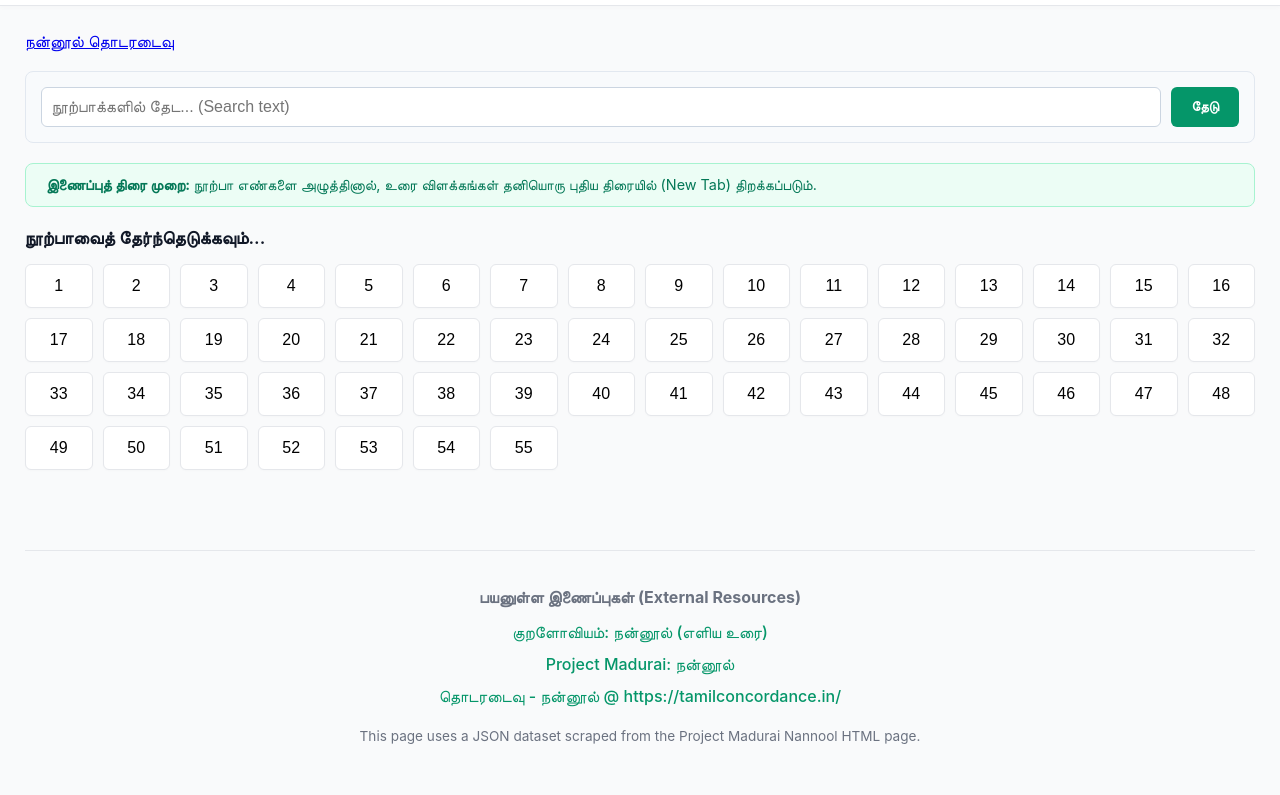
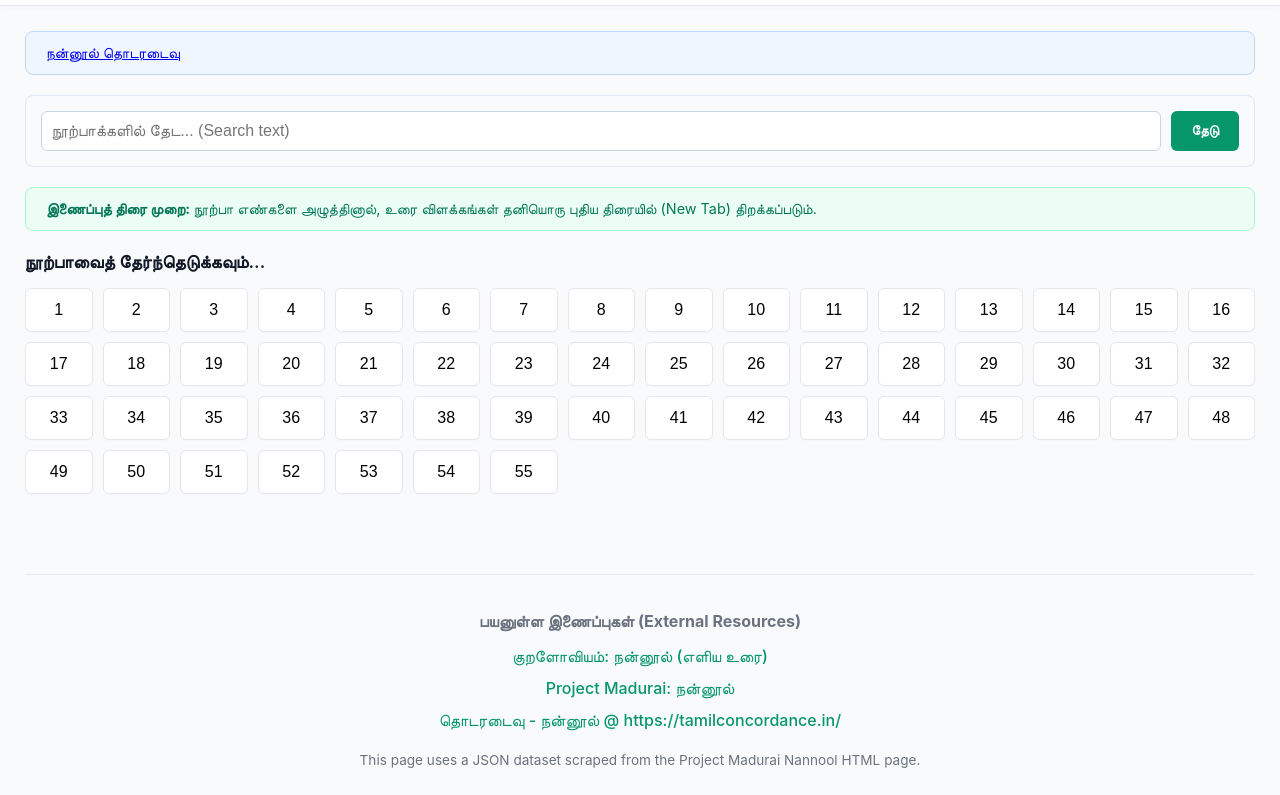
Before and after one commit to sundararajana/nannool, a plain HTML site: page index.html in a window 1280 px wide. Shown: the part 62-857 px from the top of the page. Before the commit the page ends 833 px from the top, so only its background shows below. Drawn offline with Linux system fonts and the light colour scheme.

Commit message:
added CSS for concordance link

```diff
--- a/index.html
+++ b/index.html
@@ -134,6 +134,19 @@
             margin: 0 auto;
         }
 
+        .concordance {
+            background-color: #EFF6FF;
+            border: 1px solid #BFDBFE;
+            color: #1D4ED8;
+            padding: 12px 20px;
+            border-radius: 8px;
+            margin-bottom: 20px;
+            font-size: 0.9rem;
+            display: flex;
+            justify-content: space-between;
+            align-items: center;
+        }
+
         .info-banner {
             background-color: #ECFDF5;
             border: 1px solid #A7F3D0;
@@ -242,7 +255,7 @@
     <main class="main-content">
 
          <!-- concordance link -->
-        <div id="concordance">
+        <div class="concordance">
             <a href="concordance.html">நன்னூல் தொடரடைவு</a>
         </div>
 
```
